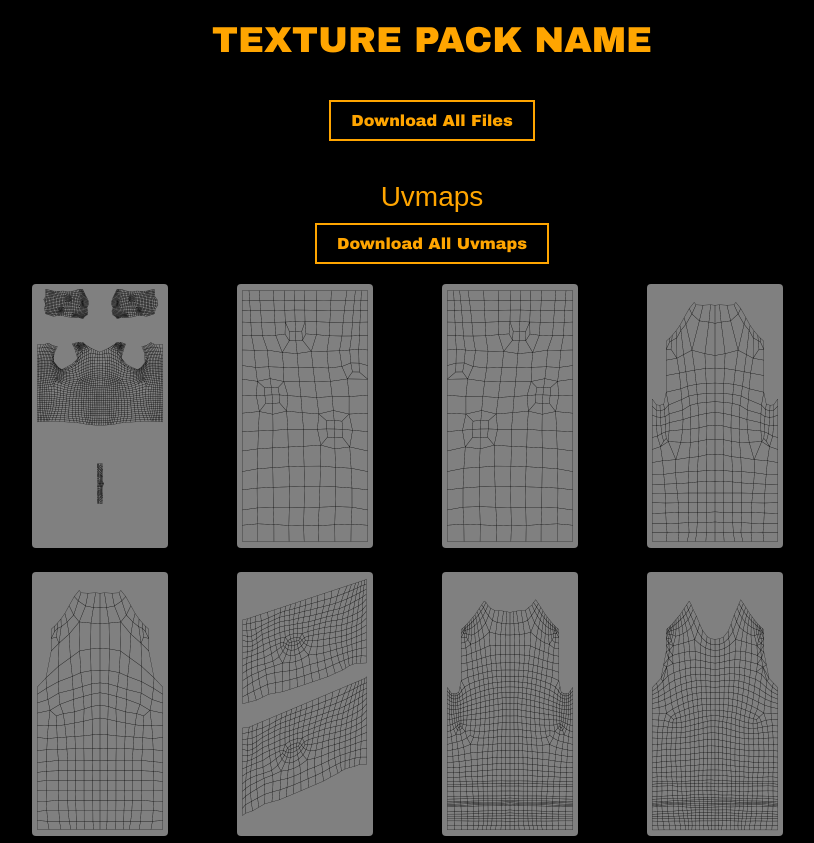
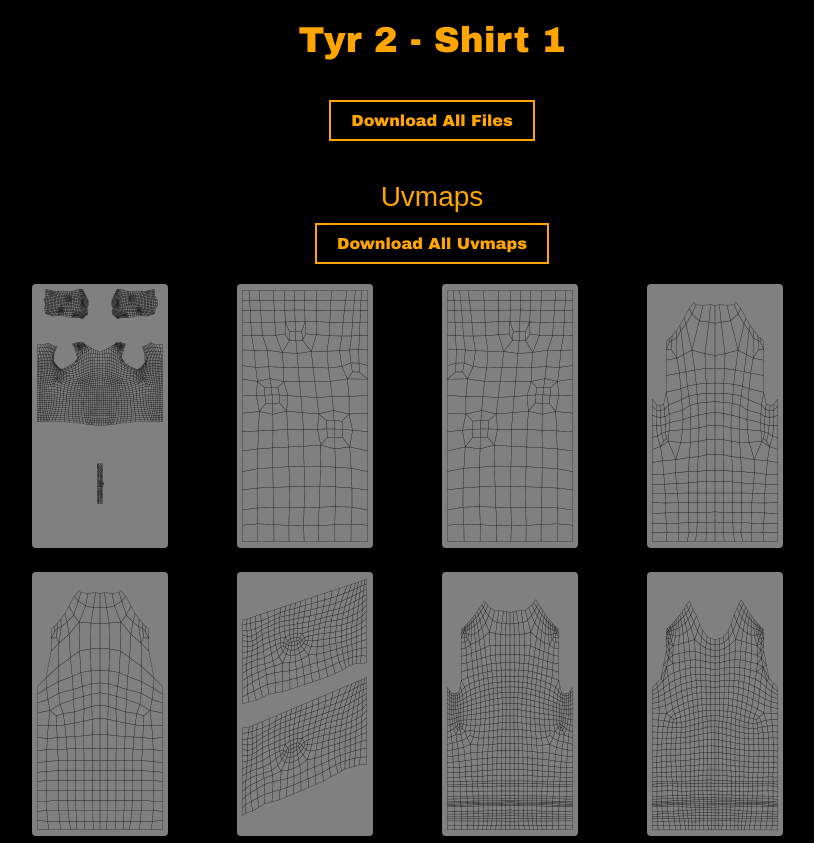
Before and after one commit to flexfactorvu/flexfactor-previews, a plain HTML site: page TYR2/SHIRT1/FFtyr2shirt1.html in a window 1280 px wide. Shown: the top 843 px of the page, without its empty margins (208-1022 px from the left). Drawn offline with Linux system fonts and the light colour scheme.

Commit message:
Update FFtyr2shirt1.html
changing title

```diff
--- a/TYR2/SHIRT1/FFtyr2shirt1.html
+++ b/TYR2/SHIRT1/FFtyr2shirt1.html
@@ -76,7 +76,7 @@
   </style>
 </head>
 <body>
-  <div class="title">TEXTURE PACK NAME</div>
+  <div class="title">Tyr 2 - Shirt 1</div>
 
   <div class="all-files-button">
     <a href="allfiles.zip" class="download-button" download>Download All Files</a>
```
